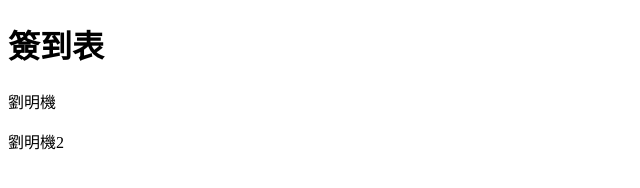
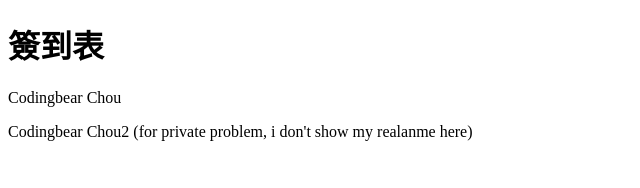
Before and after one commit to mcg25035/Sign-in-1134, a plain HTML site: page index.html in a window 1280 px wide. Shown: the whole page, without its empty margins (0-640 px from the left). Drawn offline with Linux system fonts and the light colour scheme.

Commit message:
modify name

```diff
--- a/index.html
+++ b/index.html
@@ -6,7 +6,7 @@
 </head>
 <body>
 <h1>簽到表</h1>
-<p>劉明機</p>
-<p>劉明機2</p>
+<p>Codingbear Chou</p>
+<p>Codingbear Chou2 (for private problem, i don't show my realanme here)</p>
 </body>
 </html>
```
